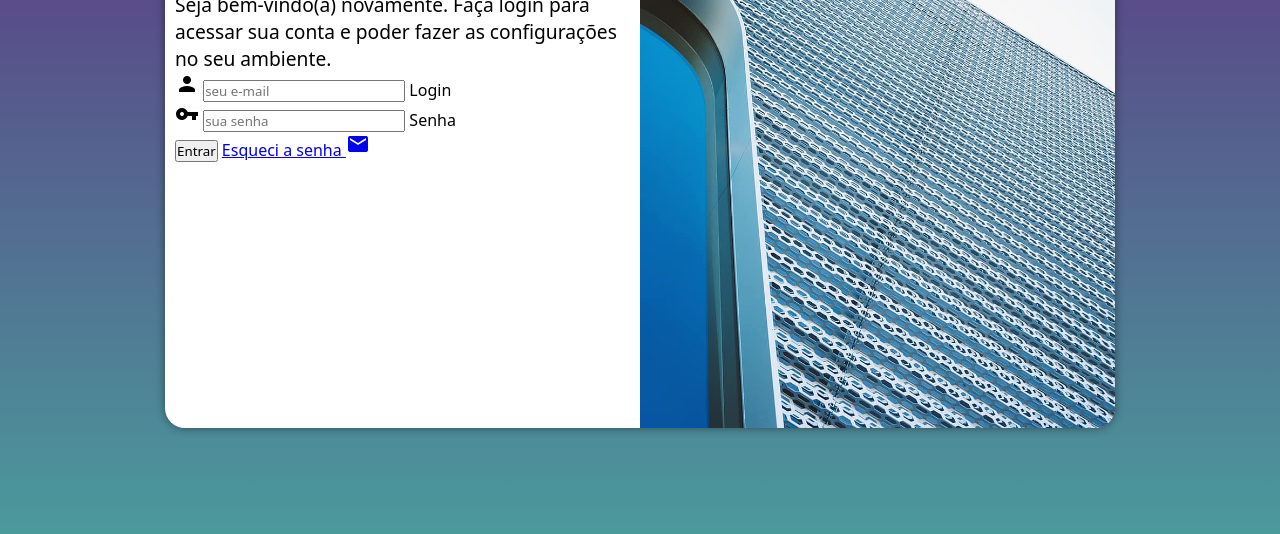
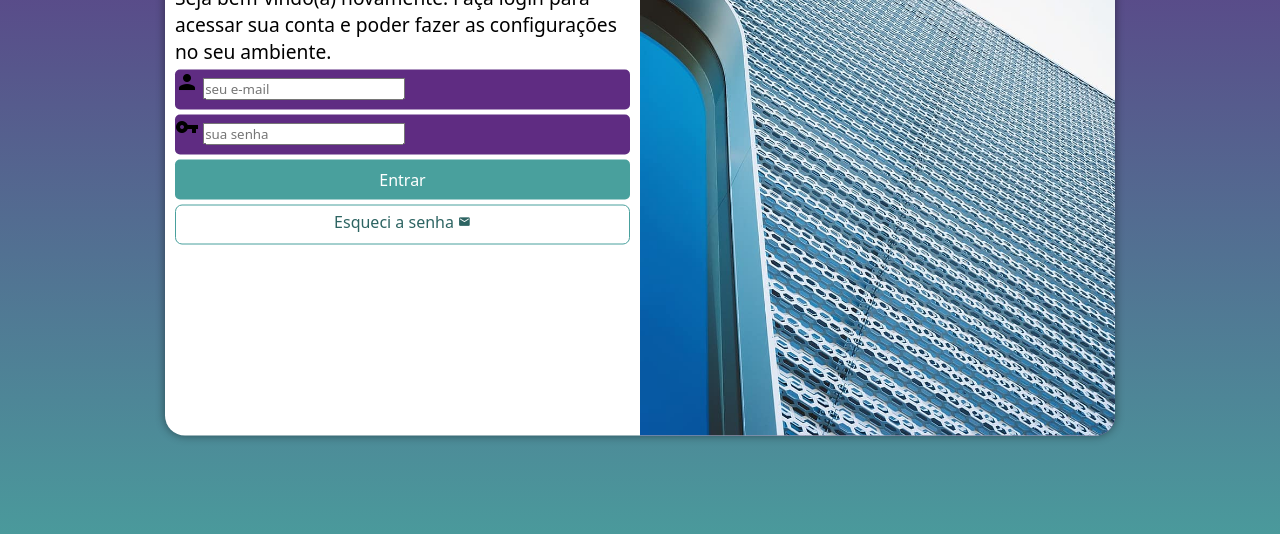
Before and after one commit to Hei4Dev/projeto-login, a plain HTML site: page index.html in a window 1280 px wide. Shown: the part 222-756 px from the top of the page. Drawn offline with Linux system fonts and the light colour scheme.

Commit message:
Formatação do formulário

```diff
--- a/estilos/style.css
+++ b/estilos/style.css
@@ -34,11 +34,11 @@ section#login {
 
     background-color: white;
     width: 250px;
-    height: 500px;
+    height: 515px;
     border-radius: 20px;
     box-shadow: 0px 0px 10px rgba(0, 0, 0, 0.450);
 
-    transition: width 1s, height 1s;
+    transition: width 0.3s, height 0.3s;
     transition-timing-function: ease;
 }
 
@@ -63,3 +63,50 @@ div#formulario > h1 {
 div#formulario > p {
     font-size: 0.8em;
 }
+
+form > div.campo {
+    background-color: #5f2c82;
+    display: block;
+    width: 100%;
+    height: 40px;
+    border-radius: 5px;
+    margin: 5px 0px;
+}
+
+div.campo > label {
+    display: none;
+}
+
+form > input[type=submit] {
+    display: block;
+    font-size: 1em;
+    width: 100%;
+    height: 40px;
+    background-color: #49a09d;
+    color: white;
+    border: none;
+    border-radius: 5px;
+}
+
+form > input[type=submit]:hover {
+    background-color: #2d6462;
+}
+
+form > a.botao {
+    display: block;
+    text-align: center;
+    font-size: 1em;
+    width: 100%;
+    height: 40px;
+    padding-top: 5px;
+    margin-top: 5px;
+    background-color: white;
+    color: #2d6462;
+    border: 1px solid #49a09d;
+    border-radius: 7px;
+    text-decoration: none;
+}
+
+form > a.botao > i {
+    font-size: 0.8em;
+}
--- a/index.html
+++ b/index.html
@@ -31,7 +31,7 @@
                         <label for="isenha">Senha</label>
                     </div>
                     <input type="submit" value="Entrar">
-                    <a href="esqueci.html">
+                    <a href="esqueci.html" class="botao">
                         Esqueci a senha <i class="material-icons">mail</i>
                     </a>
                 </form>
```
